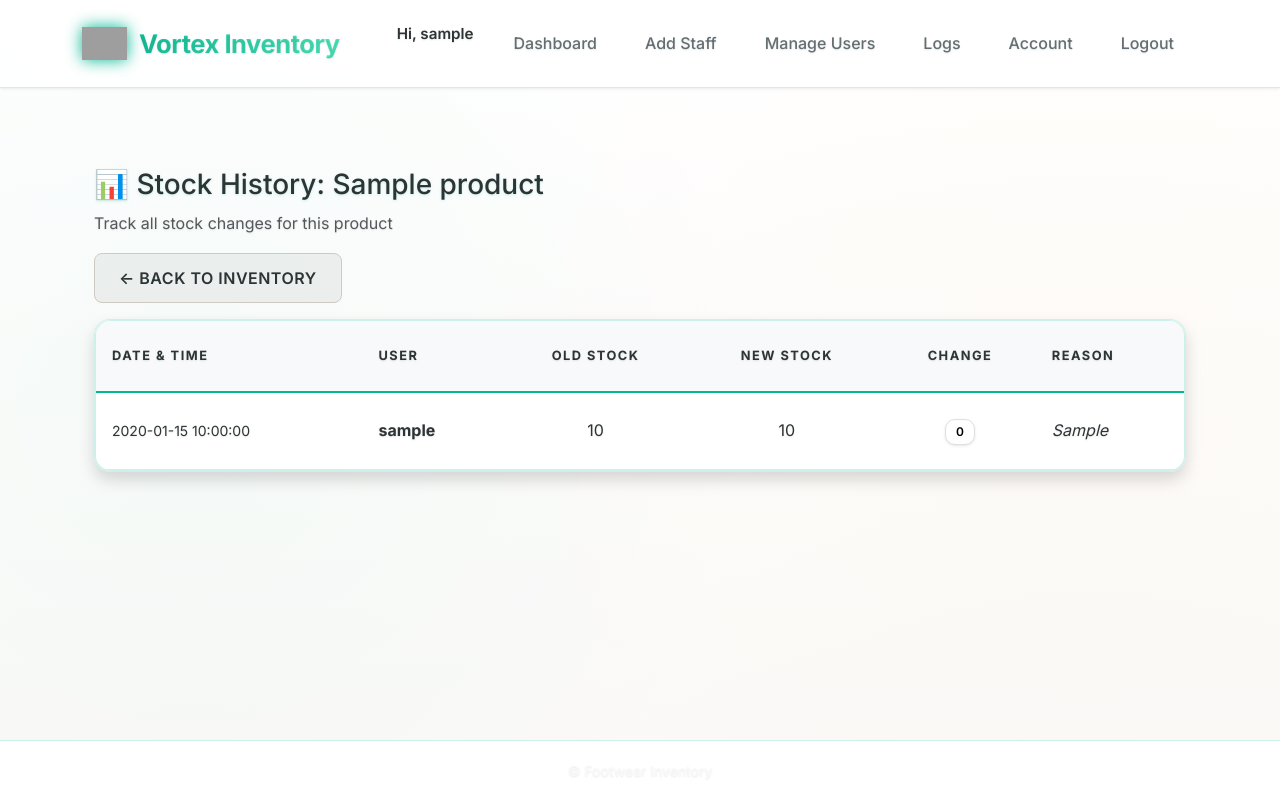
After one commit to HarveyValdez/inventory_system, a Flask app: page /product_history/1 in a window 1280 px wide. The commit adds this page. Run offline with Flask 3, Linux system fonts and the light colour scheme; the visitor is signed in with stand-in values (Sample User, id 1); tables that the repository leaves empty hold one stand-in row (values such as "Sample post"); grey boxes are pictures that could not be loaded.

Commit message:
stock history button not finished

```diff
--- a/app.py
+++ b/app.py
@@ -157,6 +157,16 @@ class LoginActivity(db.Model):
     ip_address = db.Column(db.String(45))  # IPv4/IPv6 support
     timestamp = db.Column(db.DateTime, default=lambda: datetime.now(tz=timezone.utc))
 
+class StockHistory(db.Model):
+    id = db.Column(db.Integer, primary_key=True)
+    product_id = db.Column(db.Integer, db.ForeignKey('product.id'), nullable=False)
+    product_name = db.Column(db.String(100), nullable=False)
+    old_stock = db.Column(db.Integer, nullable=False)
+    new_stock = db.Column(db.Integer, nullable=False)
+    change_reason = db.Column(db.String(200))
+    user_id = db.Column(db.Integer, db.ForeignKey('user.id'))
+    username = db.Column(db.String(50))
+    timestamp = db.Column(db.DateTime, default=lambda: datetime.now(tz=timezone.utc))
 
 # =====================================================
 # AUTHENTICATION ROUTES
@@ -279,41 +289,40 @@ def admin_dashboard():
     items_added_today = Product.query.filter(db.func.date(Product.date_added) == today).count()
     total_staff = User.query.filter(User.role == 'staff').count()
 
-    # Fetch recent activities (last 20)
-    recent_activities = ActivityLog.query.order_by(ActivityLog.timestamp.desc()).limit(20).all()
-    recent_logins = LoginActivity.query.order_by(LoginActivity.timestamp.desc()).limit(20).all()
+    # 📅 DATE RANGE FILTER
+    start_date = request.args.get('start_date')
+    end_date = request.args.get('end_date')
+
+    # Build queries
+    activities_query = ActivityLog.query
+    logins_query = LoginActivity.query
+
+    if start_date:
+        start_datetime = datetime.strptime(start_date, '%Y-%m-%d')
+        activities_query = activities_query.filter(ActivityLog.timestamp >= start_datetime)
+        logins_query = logins_query.filter(LoginActivity.timestamp >= start_datetime)
+
+    if end_date:
+        end_datetime = datetime.strptime(end_date, '%Y-%m-%d')
+        activities_query = activities_query.filter(ActivityLog.timestamp <= end_datetime)
+        logins_query = logins_query.filter(LoginActivity.timestamp <= end_datetime)
+
+    # Fetch filtered results (last 20)
+    recent_activities = activities_query.order_by(ActivityLog.timestamp.desc()).limit(20).all()
+    recent_logins = logins_query.order_by(LoginActivity.timestamp.desc()).limit(20).all()
 
     # 📊 CHART DATA: Stock by Category
-    try:
-        from sqlalchemy import func
+    from sqlalchemy import func
+    chart_data = db.session.query(
+        Product.category,
+        func.sum(Product.stock).label('total_stock')
+    ).filter(
+        Product.category.isnot(None),
+        Product.category != ''
+    ).group_by(Product.category).all()
 
-        # Debug: Count total products first
-        total_products = Product.query.count()
-        print(f"DEBUG: Total products in database: {total_products}")
-
-        chart_data = db.session.query(
-            Product.category,
-            func.sum(Product.stock).label('total_stock')
-        ).filter(
-            Product.category.isnot(None),
-            Product.category != ''
-        ).group_by(Product.category).all()
-
-        print(f"DEBUG: Chart data retrieved: {len(chart_data)} categories")
-        for row in chart_data:
-            print(f"  - {row.category}: {row.total_stock} units")
-
-        chart_categories = [row.category for row in chart_data]
-        chart_stocks = [row.total_stock for row in chart_data]
-
-        # Safety check for empty data
-        if not chart_categories:
-            print("WARNING: No categories found for chart!")
-
-    except Exception as e:
-        print(f"ERROR in chart query: {e}")
-        chart_categories = []
-        chart_stocks = []
+    chart_categories = [row.category for row in chart_data]
+    chart_stocks = [row.total_stock for row in chart_data]
 
     return render_template(
         'admin_dashboard.html',
@@ -326,7 +335,9 @@ def admin_dashboard():
         recent_activities=recent_activities,
         recent_logins=recent_logins,
         chart_categories=chart_categories,
-        chart_stocks=chart_stocks
+        chart_stocks=chart_stocks,
+        start_date=start_date,
+        end_date=end_date
     )
 
 
@@ -621,21 +632,33 @@ def add_stock(product_id):
         return redirect(url_for('index'))
 
     product = Product.query.get_or_404(product_id)
+    old_stock = product.stock
 
     try:
         added_qty = int(request.form['added_qty'])
 
-        # VALIDATION
         if added_qty <= 0:
             flash("Quantity must be at least 1.", "danger")
             return redirect(url_for('index'))
 
         if added_qty > 1000:
-            flash("Maximum 1000 units can be added at once.", "danger")
+            flash("Maximum 1000 units at once.", "danger")
             return redirect(url_for('index'))
 
         product.stock += added_qty
         db.session.commit()
+
+        # ✅ LOG STOCK HISTORY
+        history = StockHistory(
+            product_id=product.id,
+            product_name=product.name,
+            old_stock=old_stock,
+            new_stock=product.stock,
+            change_reason=f"Added {added_qty} units",
+            user_id=session['user_id'],
+            username=session['username']
+        )
+        db.session.add(history)
 
         # Log activity
         log = ActivityLog(
@@ -651,9 +674,8 @@ def add_stock(product_id):
         return redirect(url_for('index'))
 
     except (ValueError, KeyError):
-        flash("Invalid quantity entered.", "danger")
+        flash("Invalid quantity.", "danger")
         return redirect(url_for('index'))
-
 
 @app.route('/deduct_stock/<int:product_id>', methods=['POST'])
 def deduct_stock(product_id):
@@ -666,21 +688,33 @@ def deduct_stock(product_id):
         return redirect(url_for('index'))
 
     product = Product.query.get_or_404(product_id)
+    old_stock = product.stock
 
     try:
         deduct_qty = int(request.form['deduct_qty'])
 
-        # VALIDATION
         if deduct_qty <= 0:
             flash("Quantity must be at least 1.", "danger")
             return redirect(url_for('index'))
 
         if deduct_qty > product.stock:
-            flash(f"Cannot deduct {deduct_qty} units. Only {product.stock} in stock.", "danger")
+            flash(f"Cannot deduct {deduct_qty}. Only {product.stock} in stock.", "danger")
             return redirect(url_for('index'))
 
         product.stock -= deduct_qty
         db.session.commit()
+
+        # ✅ LOG STOCK HISTORY
+        history = StockHistory(
+            product_id=product.id,
+            product_name=product.name,
+            old_stock=old_stock,
+            new_stock=product.stock,
+            change_reason=f"Deducted {deduct_qty} units",
+            user_id=session['user_id'],
+            username=session['username']
+        )
+        db.session.add(history)
 
         # Log activity
         log = ActivityLog(
@@ -714,7 +748,7 @@ def deduct_stock(product_id):
         return redirect(url_for('index'))
 
     except (ValueError, KeyError):
-        flash("Invalid quantity entered.", "danger")
+        flash("Invalid quantity.", "danger")
         return redirect(url_for('index'))
 
 
@@ -813,6 +847,24 @@ def export_csv():
     response.headers["Content-type"] = "text/csv"
     return response
 
+# =====================================================
+# STOCK HISTORY ROUTE
+# =====================================================
+
+@app.route('/product_history/<int:product_id>')
+def product_history(product_id):
+    if 'user_id' not in session:
+        flash("Please log in first.", "warning")
+        return redirect(url_for('login'))
+
+    if session.get('role') not in ['admin', 'staff']:
+        flash("Unauthorized access.", "danger")
+        return redirect(url_for('index'))
+
+    product = Product.query.get_or_404(product_id)
+    histories = StockHistory.query.filter_by(product_id=product_id).order_by(StockHistory.timestamp.desc()).all()
+
+    return render_template('product_history.html', product=product, histories=histories)
 
 # =====================================================
 # RUN APPLICATION
--- /dev/null
+++ b/templates/product_history.html
@@ -0,0 +1,52 @@
+{% extends 'layout/base.html' %}
+{% block title %}Stock History - {{ product.name }}{% endblock %}
+{% block content %}
+<div class="container mt-4">
+    <h3>📊 Stock History: {{ product.name }}</h3>
+    <p class="text-muted">Track all stock changes for this product</p>
+
+    <a href="{{ url_for('index') }}" class="btn btn-secondary mb-3">← Back to Inventory</a>
+
+    {% if histories %}
+    <div class="card shadow">
+        <div class="table-responsive">
+            <table class="table table-hover align-middle">
+                <thead class="table-light">
+                    <tr>
+                        <th>Date & Time</th>
+                        <th>User</th>
+                        <th class="text-center">Old Stock</th>
+                        <th class="text-center">New Stock</th>
+                        <th class="text-center">Change</th>
+                        <th>Reason</th>
+                    </tr>
+                </thead>
+                <tbody>
+                    {% for history in histories %}
+                    <tr>
+                        <td><small>{{ history.timestamp.strftime("%Y-%m-%d %H:%M:%S") }}</small></td>
+                        <td><strong>{{ history.username or 'System' }}</strong></td>
+                        <td class="text-center">{{ history.old_stock }}</td>
+                        <td class="text-center">{{ history.new_stock }}</td>
+                        {% set change = history.new_stock - history.old_stock %}
+                        <td class="text-center">
+                            {% if change > 0 %}
+                                <span class="badge bg-success">+{{ change }}</span>
+                            {% else %}
+                                <span class="badge bg-danger">{{ change }}</span>
+                            {% endif %}
+                        </td>
+                        <td><em>{{ history.change_reason or 'Manual update' }}</em></td>
+                    </tr>
+                    {% endfor %}
+                </tbody>
+            </table>
+        </div>
+    </div>
+    {% else %}
+    <div class="alert alert-info">
+        <i class="fas fa-info-circle"></i> No stock history recorded yet.
+    </div>
+    {% endif %}
+</div>
+{% endblock %}
```
Also changed, not shown: templates/admin_dashboard.html (+20 -1 lines), templates/index.html (+8 -4 lines).
